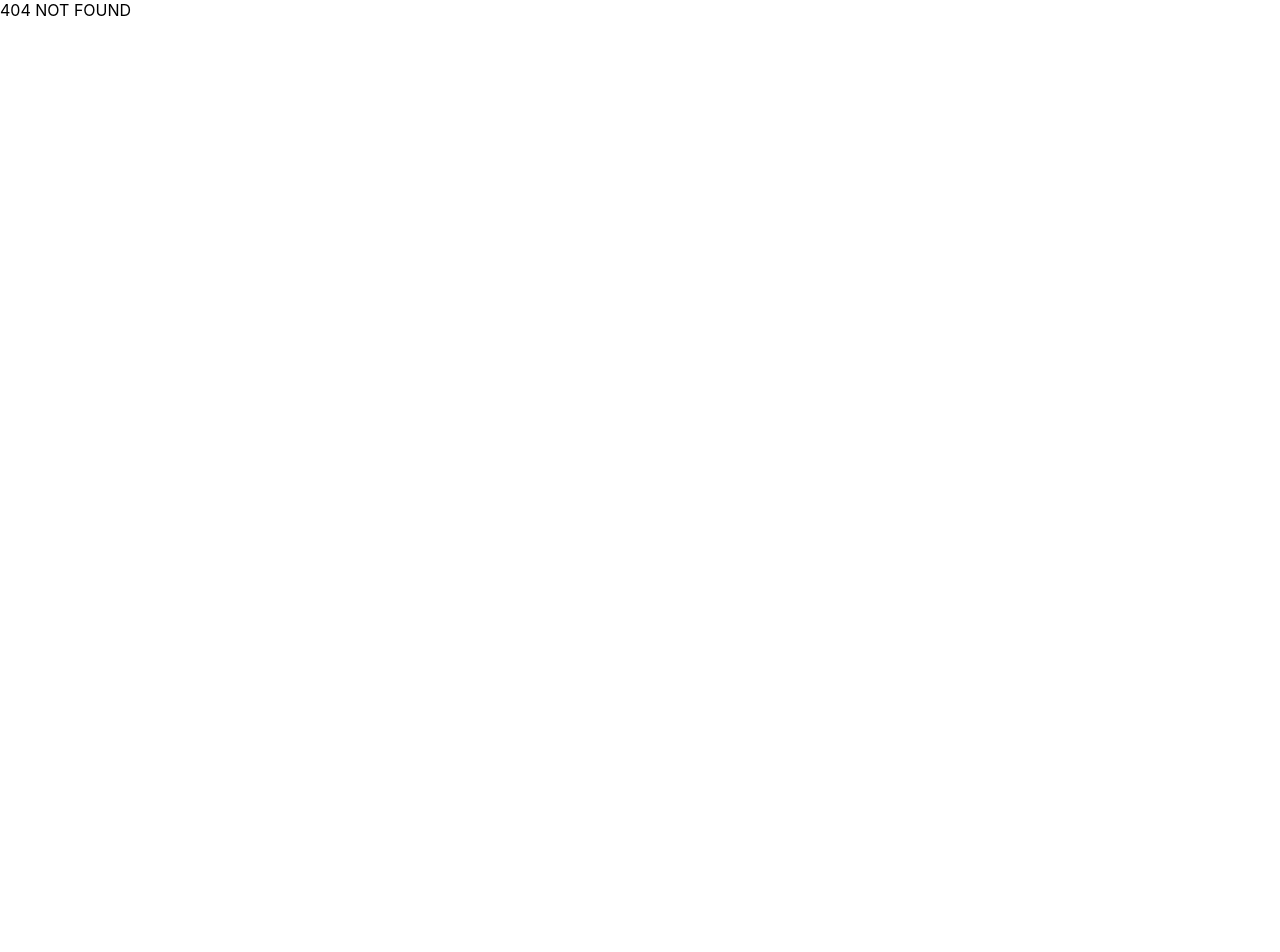
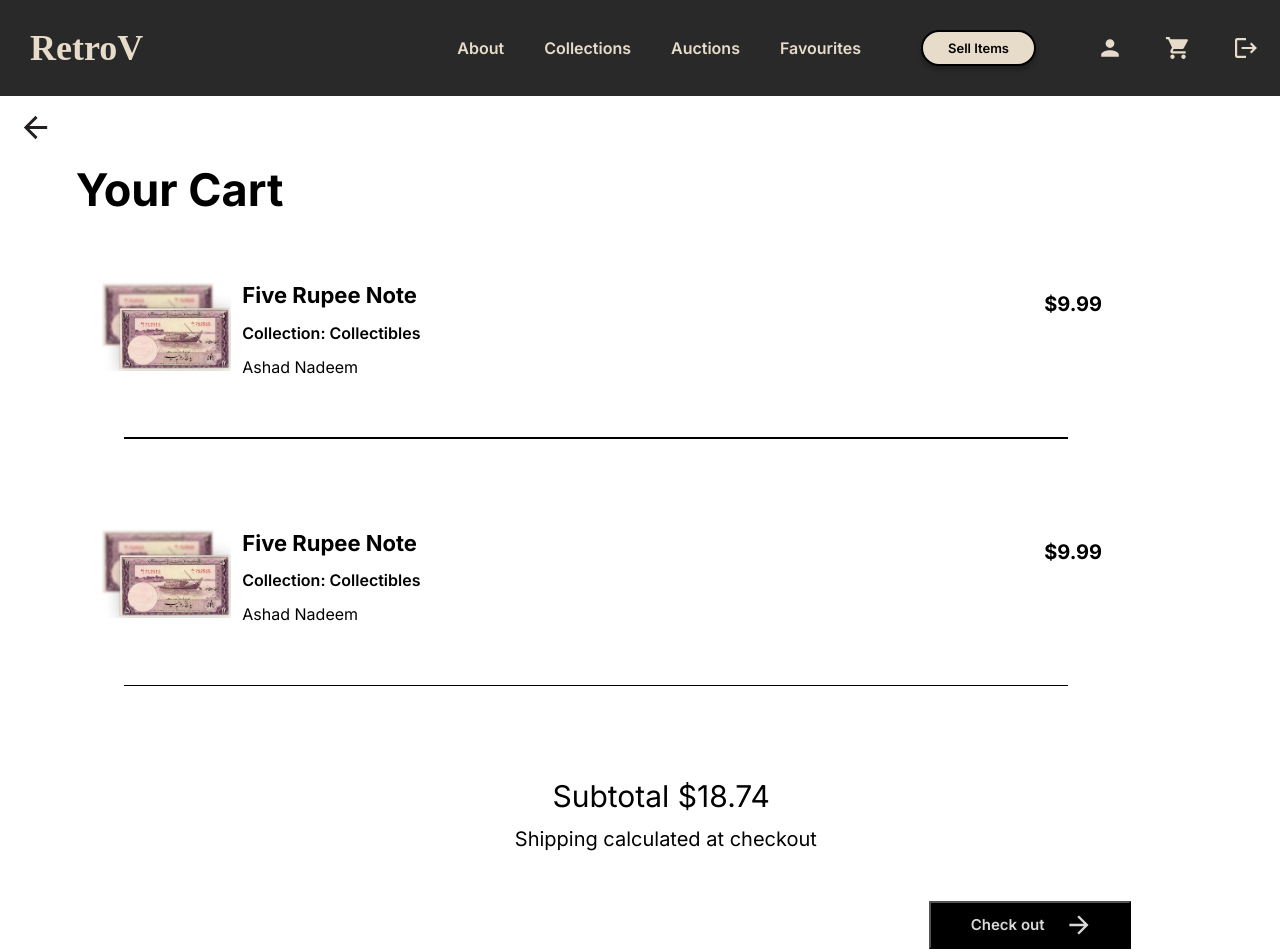
Before and after one commit to ashadnadeem/front-end-retro-vegas, a React (Create React App) app: page /cart in a window 1280 px wide. Before the commit this address had no page. Shown: the top 952 px of the page. Before the commit the page ends 800 px from the top, so only its background shows below. Built offline with nearby package versions, Linux system fonts and the light colour scheme; a web font is replaced by a local one.

Commit message:
feat Cart Screen

```diff
--- a/src/App.tsx
+++ b/src/App.tsx
@@ -14,6 +14,8 @@ import FavouriteScreen from './screens/favouritepage';
 import IndividualCollectionScreen from './screens/individualcollectionpage';
 import ProductScreen from './screens/productscreen';
 import MyBidsScreen from './screens/mybidspage';
+import CartScreen from './screens/CartScreen';
+import CartProduct from './screens/CartProduct';
 
 function App() {
   const user = true;
@@ -32,6 +34,7 @@ function App() {
           <Route path='/favourite' element={<FavouriteScreen/>}/>
           <Route path='/mybids' element={<MyBidsScreen/>}/> */}
           <Route path='/product' element={<ProductScreen />}/>
+          <Route path='/cart' element={<CartScreen />}/>
 
           <Route path ="*" element={"404 NOT FOUND"} />
         </Routes>
--- a/src/components/ProductSection/productsection.tsx
+++ b/src/components/ProductSection/productsection.tsx
@@ -2,7 +2,6 @@ import React, { FC, useState } from "react";
 import { RectangleArrowButton } from "../../components/Buttons/RectangleButton";
 import { WhiteRectangleArrowButton } from "../../components/Buttons/WhiteRectangleButton";
 import { DefaultHeader } from "../../components/Headers/DefaultHeader";
-import Sidebar from "../../components/Images/Sidebar";
 import { Product } from "../../models/product_model";
 import FavButton from "../Buttons/FavouritButton";
 import ProductCard from "../Cards/ProductCard";
--- /dev/null
+++ b/src/screens/CartProduct/index.tsx
@@ -0,0 +1,35 @@
+import React from "react";
+import { FC } from "react";
+import BackButton from "../../components/Buttons/BackButton";
+import { DefaultHeader } from "../../components/Headers/DefaultHeader";
+import './styles.css';
+
+    const CartProduct: FC= () => {
+    return(
+        <>
+            <div className="cart_screencopy_content">
+                <div>
+                    <img className="cart_product_image" src={require('../../assets/productImage.png')} />
+                </div>
+                <div className="cart_product_title">
+                    Five Rupee Note
+                </div>
+                <div className="cart_product_collection">
+                    Collection: Collectibles
+                </div>
+                <div className="cart_product_seller">
+                    Ashad Nadeem
+                </div>
+                <div className="cart_product_price">
+                    $9.99
+                </div>
+            </div>
+            <div>
+            <img className="cart_product_image2" src={require('../../assets/Line.png')} />
+            </div>
+        </>
+    )
+
+}
+
+export default CartProduct;
--- /dev/null
+++ b/src/screens/CartProduct/styles.css
@@ -0,0 +1,68 @@
+
+.cart_product_content {
+    display: flex;
+    flex-direction: column;
+    justify-content: center;
+
+}
+
+.cart_product_title{
+    font-family: 'Inter';
+    font-style: normal;
+    font-weight: 700;
+    font-size: 22px;
+    line-height: 30px;
+    margin-left: 12%;
+    color: #000000;
+    margin-bottom: 1%;
+    margin-top: -8%;
+}
+
+.cart_product_collection{
+    font-family: 'Inter';
+    font-style: normal;
+    font-weight: 600;
+    font-size: 16px;
+    line-height: 22px;
+    color: #000000;
+    margin-left: 12%;
+    margin-bottom: -1%;
+}
+
+.cart_product_seller{
+    font-family: 'Inter';
+    font-style: normal;
+    font-weight: 400;
+    font-size: 16px;
+    line-height: 22px;
+    /* identical to box height */
+    color: #000000;
+    margin-top: 2%;
+    margin-left: 12%;
+
+}
+
+.cart_product_image {
+    width: 11%;
+    height: 20%;
+    margin-top: 2%;
+
+}
+
+.cart_product_price{
+    margin-top: -7.5%;
+    margin-left: 80%;
+    font-family: 'Inter';
+font-style: normal;
+font-weight: 700;
+font-size: 20px;
+line-height: 30px;
+color: #000000;
+
+}
+
+.cart_product_image2 {
+    margin-top: 10%;
+    margin-left: 2%;
+    width: 80%;
+}
--- /dev/null
+++ b/src/screens/CartScreen/index.tsx
@@ -0,0 +1,51 @@
+import React from "react";
+import { FC } from "react";
+import BackButton from "../../components/Buttons/BackButton";
+import { RectangleArrowButton } from "../../components/Buttons/RectangleButton";
+import ProductCard from "../../components/Cards/ProductCard";
+import { DefaultHeader } from "../../components/Headers/DefaultHeader";
+import CartProduct from "../CartProduct";
+import './styles.css';
+
+    const CartScreen: FC= () => {
+    return(
+        <>
+        <div >
+            <div className="cart_Screen_header">
+                <DefaultHeader inverted = {true}/>
+            </div>
+            <div className="cart_screen_content">
+                <div className="cart_screen_back_icon">
+                    <BackButton/>
+                </div>
+                <div className="cart_screen_title">
+                   Your Cart
+                </div>
+                <div className="cart_screen_product">
+                    <CartProduct/>
+                </div>
+                <div className="cart_screen_product">
+                    <CartProduct/>
+                </div>
+
+                <div className="cart_screen_subtotal">
+                    Subtotal $18.74
+                </div>
+                <div className="cart_screen_description">
+                    Shipping calculated at checkout
+                </div>
+                <div className="cart_screen_button">
+                    <RectangleArrowButton text={"Check out"} onPress={function (): void {
+                            throw new Error("Function not implemented.");
+                        } } />
+
+               </div>
+        </div>
+        </div>
+
+        </>
+    )
+
+}
+
+export default CartScreen;
--- /dev/null
+++ b/src/screens/CartScreen/styles.css
@@ -0,0 +1,81 @@
+
+
+.cart_screen_header {
+    height: 10vh;
+}
+
+.cart_screen_content {
+    display: flex;
+    flex-direction: column;
+    /* align-items: center; */
+    /* justify-content: center; */
+    margin-top: -2%;
+    margin-left: 2%;
+}
+
+.cart_screen_back_icon {
+    display: flex;
+    flex-direction: row;
+    /* align-items: center; */
+    justify-content: flex-start;
+    width: 100%;
+    height: 0%;
+    margin-bottom: -5%;
+    margin-left: -3%;
+    color: #231F20;
+}
+
+.cart_screen_title {
+    font-family: 'Inter';
+    font-style: normal;
+    font-weight: 700;
+    font-size: 45px;
+    line-height: 61px;
+    color: #000000;
+    margin-left: 4%;
+    margin-top: 5%;
+    }
+
+.cart_Screen_line {
+    width: 10%;
+    height: 20%;
+    /* margin-bottom: 80%; */
+    /* margin-left: -100%;
+    margin-top: -70%; */
+}
+
+.cart_screen_product{
+    margin-top: 3%;
+    margin-left: 6%;
+    margin-bottom: 2%;
+}
+
+.cart_screen_subtotal{
+    font-family: 'Inter';
+    font-style: normal;
+    font-weight: 400;
+    font-size: 30px;
+    line-height: 36px;
+    align-content: center;
+    color: #000000;
+    margin-top: 5%;
+    margin-left: 42%;
+}
+
+.cart_screen_description{
+    font-family: 'Inter';
+    font-style: normal;
+    font-weight: 400;
+    font-size: 20px;
+    line-height: 24px;
+    margin-left: 39%;
+    margin-top: 1%;
+    color: #000000;
+    margin-bottom: 2%;
+}
+
+.cart_screen_button{
+    margin-top: 2%;
+    margin-left: 72%;
+    margin-bottom: 2%;
+}
```
Also changed, not shown: src/assets/Line.png (added).
